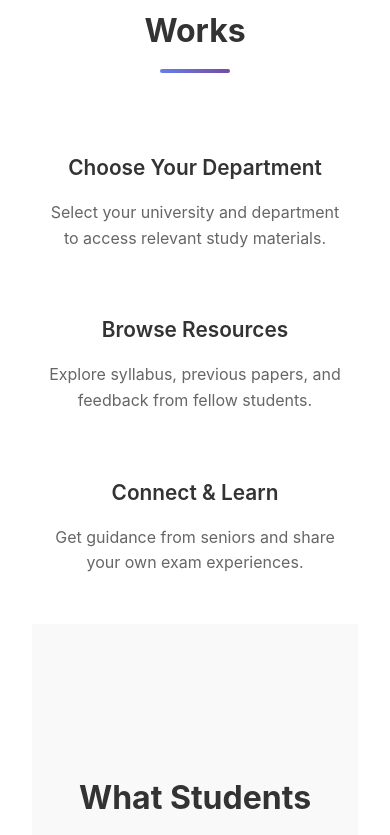
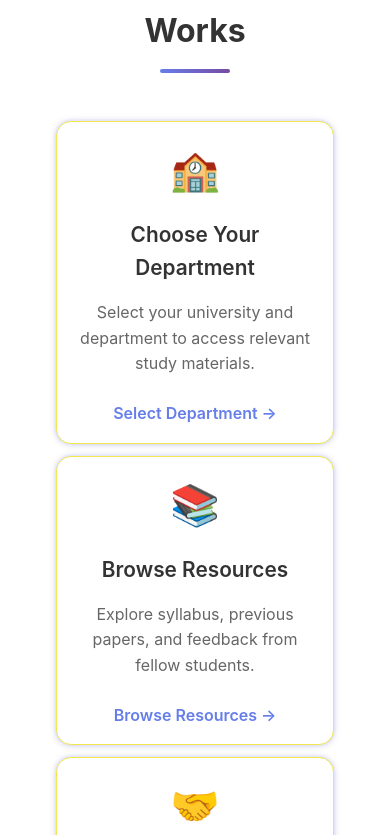
Before and after one commit to lovelymahor/StudyMatePlus, a React (Create React App) app in the folder client/: page / in a window 390 px wide. Shown: the part 2749-3584 px from the top of the page. Built offline with nearby package versions, Linux system fonts and the light colour scheme; no server answers.

Commit message:
Enhance How It Works Section Cards to Match Features Section Styling

```diff
--- a/client/src/pages/Home.css
+++ b/client/src/pages/Home.css
@@ -313,22 +313,32 @@
 }
 
 .step {
+  background: white;
+  padding: 2.5rem;
+  border-radius: 15px;
   text-align: center;
-  position: relative;
+  box-shadow:
+    0 0 10px rgba(102, 126, 234, 0.6), /* Inner glow */
+    0 0 20px rgba(118, 75, 162, 0.4), /* Outer glow */
+    0 5px 20px rgba(0, 0, 0, 0.1); /* Subtle base shadow */
+  transition: all 0.3s ease;
+  border: 1px solid #f2e74f;
+  position: relative; /* Ensure proper layering */
+  z-index: 1; /* Keep cards above any background effects */
 }
 
-.step-number {
-  width: 60px;
-  height: 60px;
-  background: linear-gradient(45deg, #667eea, #764ba2);
-  color: white;
-  border-radius: 50%;
-  display: flex;
-  align-items: center;
-  justify-content: center;
-  font-size: 1.5rem;
-  font-weight: 700;
-  margin: 0 auto 1.5rem;
+.step:hover {
+  transform: translateY(-10px);
+  box-shadow:
+    0 0 15px rgba(102, 126, 234, 0.8), /* Enhanced inner glow */
+    0 0 30px rgba(118, 75, 162, 0.6), /* Enhanced outer glow */
+    0 10px 30px rgba(0, 0, 0, 0.15); /* Enhanced base shadow */
+}
+
+.step-icon {
+  font-size: 3rem;
+  margin-bottom: 1.5rem;
+  display: block;
 }
 
 .step h3 {
@@ -341,6 +351,7 @@
 .step p {
   color: #666;
   line-height: 1.6;
+  margin-bottom: 1.5rem;
 }
 
 /* Testimonial Section */
@@ -443,57 +454,109 @@
 
 /* Footer */
 .footer {
-  background: #1a202c;
-  color: white;
-  padding: 3rem 0 1rem;
+  background: #111827;
+  color: #fff;
+  padding: 40px 0;
+  margin-top: 50px;
 }
 
 .footer-content {
-  display: grid;
-  grid-template-columns: repeat(auto-fit, minmax(250px, 1fr));
-  gap: 2rem;
-  margin-bottom: 2rem;
+  display: flex;
+  flex-wrap: wrap;
+  gap: 30px;
+  justify-content: space-between;
 }
 
-.footer-section h3 {
-  font-size: 1.5rem;
-  margin-bottom: 1rem;
-}
-
-.footer-section h4 {
-  font-size: 1.2rem;
-  margin-bottom: 1rem;
-  color: #ffd700;
+.footer-section h3, .footer-section h4 {
+  color: #facc15;
+  margin-bottom: 10px;
 }
 
 .footer-section p {
-  opacity: 0.8;
+  max-width: 300px;
   line-height: 1.6;
+}
+
+.social-links {
+  margin-top: 15px;
+  display: flex;
+  gap: 15px;
+}
+
+.social-links a {
+  color: #fff;
+  font-size: 1.5rem;
+  transition: all 0.3s ease;
+}
+
+.social-links a:hover {
+  color: #3b82f6;
+  transform: scale(1.2);
+}
+
+.footer-bottom {
+  margin-top: 30px;
+  text-align: center;
+  border-top: 1px solid rgba(255, 255, 255, 0.1);
+  padding-top: 15px;
+  font-size: 0.9rem;
+  color: #9ca3af;
 }
 
 .footer-section ul {
   list-style: none;
+  padding: 0;
 }
 
-.footer-section ul li {
-  margin-bottom: 0.5rem;
+.footer-section li {
+  margin-bottom: 8px;
 }
 
-.footer-section ul li a {
-  color: #cbd5e0;
+.footer-section a {
+  color: #d1d5db;
   text-decoration: none;
   transition: color 0.3s ease;
 }
 
-.footer-section ul li a:hover {
-  color: #ffd700;
+.footer-section a:hover {
+  color: #3b82f6;
 }
 
-.footer-bottom {
-  border-top: 1px solid #2d3748;
-  padding-top: 1rem;
-  text-align: center;
-  opacity: 0.8;
+.social-icons a {
+  color: white;
+  font-size: 1.5rem;
+  margin-right: 0.5rem;
+  transition: color 0.3s;
+}
+
+.social-icons a:hover {
+  color: #3b82f6;
+}
+
+.scroll-to-top {
+  position: fixed;
+  bottom: 30px;
+  right: 30px;
+  background: linear-gradient(135deg, #facc15, #fbbf24); /* matches yellow accent */
+  color: black;
+  font-size: 24px;
+  font-weight: bold;
+  padding: 14px;
+  border: none;
+  border-radius: 50%;
+  cursor: pointer;
+  box-shadow: 0 6px 12px rgba(0, 0, 0, 0.25);
+  z-index: 999;
+  transition: transform 0.2s ease, background 0.3s ease;
+}
+
+.scroll-to-top:hover {
+  background: linear-gradient(135deg, #fbbf24, #eab308);
+  transform: translateY(-3px) scale(1.1);
+}
+
+.scroll-to-top:active {
+  transform: scale(0.95);
 }
 
 /* Enhanced Responsive Design */
@@ -522,12 +585,7 @@
     gap: 2rem;
   }
 
-  .features-grid {
-    grid-template-columns: repeat(auto-fit, minmax(250px, 1fr)); /* Slightly narrower cards */
-    gap: 1.5rem;
-  }
-
-  .feature-card {
+  .feature-card, .step {
     padding: 2rem;
     box-shadow:
       0 0 8px rgba(102, 126, 234, 0.5),
@@ -535,7 +593,7 @@
       0 4px 15px rgba(0, 0, 0, 0.08); /* Reduced glow intensity */
   }
 
-  .feature-card:hover {
+  .feature-card:hover, .step:hover {
     box-shadow:
       0 0 12px rgba(102, 126, 234, 0.7),
       0 0 20px rgba(118, 75, 162, 0.5),
@@ -584,16 +642,16 @@
     padding: 4rem 0;
   }
 
-  .feature-card {
+  .feature-card, .step {
     padding: 2rem;
   }
 
-.features-grid {
+  .features-grid, .steps-grid {
     grid-template-columns: 1fr; /* Stack cards vertically on tablets */
     gap: 1rem;
   }
 
-  .feature-card {
+  .feature-card, .step {
     padding: 1.5rem;
     box-shadow:
       0 0 6px rgba(102, 126, 234, 0.4),
@@ -601,7 +659,7 @@
       0 3px 10px rgba(0, 0, 0, 0.06); /* Further reduced glow */
   }
 
-  .feature-card:hover {
+  .feature-card:hover, .step:hover {
     transform: translateY(-5px); /* Reduced lift on hover */
     box-shadow:
       0 0 10px rgba(102, 126, 234, 0.6),
@@ -712,20 +770,20 @@
     padding: 3rem 0;
   }
 
-  .feature-card {
+  .feature-card, .step {
     padding: 1.5rem;
     margin: 0 0.5rem;
   }
 
-  .feature-card h3 {
+  .feature-card h3, .step h3 {
     font-size: 1.3rem;
   }
 
-  .features-grid {
+  .features-grid, .steps-grid {
     gap: 0.75rem;
   }
 
-  .feature-card {
+  .feature-card, .step {
     padding: 1rem;
     box-shadow:
       0 0 4px rgba(102, 126, 234, 0.3),
@@ -733,7 +791,7 @@
       0 2px 8px rgba(0, 0, 0, 0.04); /* Minimal glow on mobile */
   }
 
-  .feature-card:hover {
+  .feature-card:hover, .step:hover {
     transform: translateY(-3px); /* Minimal lift on mobile */
     box-shadow:
       0 0 8px rgba(102, 126, 234, 0.5),
@@ -741,7 +799,7 @@
       0 3px 10px rgba(0, 0, 0, 0.06);
   }
 
-  .feature-icon {
+  .feature-icon, .step-icon {
     font-size: 2.5rem;
     margin-bottom: 1rem;
   }
@@ -765,13 +823,6 @@
 
   .how-it-works {
     padding: 3rem 0;
-  }
-
-  .step-number {
-    width: 50px;
-    height: 50px;
-    font-size: 1.3rem;
-    margin-bottom: 1rem;
   }
 
   .step h3 {
@@ -860,7 +911,7 @@
     font-size: 1.6rem;
   }
 
-  .feature-card {
+  .feature-card, .step {
     padding: 1.25rem;
     margin: 0 0.25rem;
   }
@@ -883,110 +934,3 @@
     gap: 0.75rem;
   }
 }
-
-
-.footer {
-  background: #111827;
-  color: #fff;
-  padding: 40px 0;
-  margin-top: 50px;
-}
-
-.footer-content {
-  display: flex;
-  flex-wrap: wrap;
-  gap: 30px;
-  justify-content: space-between;
-}
-
-.footer-section h3, .footer-section h4 {
-  color: #facc15;
-  margin-bottom: 10px;
-}
-
-.footer-section p {
-  max-width: 300px;
-  line-height: 1.6;
-}
-
-.social-links {
-  margin-top: 15px;
-  display: flex;
-  gap: 15px;
-}
-
-.social-links a {
-  color: #fff;
-  font-size: 1.5rem;
-  transition: all 0.3s ease;
-}
-
-.social-links a:hover {
-  color: #3b82f6;
-  transform: scale(1.2);
-}
-
-.footer-bottom {
-  margin-top: 30px;
-  text-align: center;
-  border-top: 1px solid rgba(255, 255, 255, 0.1);
-  padding-top: 15px;
-  font-size: 0.9rem;
-  color: #9ca3af;
-}
-
-.footer-section ul {
-  list-style: none;
-  padding: 0;
-}
-
-.footer-section li {
-  margin-bottom: 8px;
-}
-
-.footer-section a {
-  color: #d1d5db;
-  text-decoration: none;
-  transition: color 0.3s ease;
-}
-
-.footer-section a:hover {
-  color: #3b82f6;
-}
-
-.social-icons a {
-  color: white;
-  font-size: 1.5rem;
-  margin-right: 0.5rem;
-  transition: color 0.3s;
-}
-
-.social-icons a:hover {
-  color: #3b82f6;
-}
-
-.scroll-to-top {
-  position: fixed;
-  bottom: 30px;
-  right: 30px;
-  background: linear-gradient(135deg, #facc15, #fbbf24); /* matches yellow accent */
-  color: black;
-  font-size: 24px;
-  font-weight: bold;
-  padding: 14px;
-  border: none;
-  border-radius: 50%;
-  cursor: pointer;
-  box-shadow: 0 6px 12px rgba(0, 0, 0, 0.25);
-  z-index: 999;
-  transition: transform 0.2s ease, background 0.3s ease;
-}
-
-.scroll-to-top:hover {
-  background: linear-gradient(135deg, #fbbf24, #eab308);
-  transform: translateY(-3px) scale(1.1);
-}
-
-.scroll-to-top:active {
-  transform: scale(0.95);
-}
--- a/client/src/pages/Home.js
+++ b/client/src/pages/Home.js
@@ -2,10 +2,9 @@ import React, { useEffect, useState } from "react";
 import axios from "axios";
 import { Link } from "react-router-dom";
 import { motion, AnimatePresence } from 'framer-motion';
-import { FaGithub, FaLinkedin, FaDiscord , FaArrowUp} from "react-icons/fa";
+import { FaGithub, FaLinkedin, FaDiscord, FaArrowUp } from "react-icons/fa";
 import { SiX } from "react-icons/si";
 import logo from "./logo.png";
-
 
 import "./Home.css";
 
@@ -19,8 +18,6 @@ const Home = () => {
       .then((response) => setContributors(response.data))
       .catch((error) => console.error("Error fetching contributors", error));
   }, []);
-
-
 
   useEffect(() => {
     const checkScrollTop = () => {
@@ -43,10 +40,6 @@ const scrollToTop = () => {
       behavior: "smooth"
     });
   };
-
-
-
-
 
   // Animation variants
   const fadeInUp = {
@@ -382,37 +375,55 @@ const scrollToTop = () => {
           <motion.div className="steps-grid" variants={staggerChildren}>
             {[
               {
-                number: "1",
+                icon: "🏫",
                 title: "Choose Your Department",
-                description: "Select your university and department to access relevant study materials."
+                description: "Select your university and department to access relevant study materials.",
+                link: "/syllabus",
+                linkText: "Select Department →"
               },
               {
-                number: "2",
+                icon: "📚",
                 title: "Browse Resources",
-                description: "Explore syllabus, previous papers, and feedback from fellow students."
+                description: "Explore syllabus, previous papers, and feedback from fellow students.",
+                link: "/pyqs",
+                linkText: "Browse Resources →"
               },
               {
-                number: "3",
+                icon: "🤝",
                 title: "Connect & Learn",
-                description: "Get guidance from seniors and share your own exam experiences."
+                description: "Get guidance from seniors and share your own exam experiences.",
+                link: "/mentorship",
+                linkText: "Connect Now →"
               }
             ].map((step, index) => (
               <motion.div
                 key={index}
                 className="step"
                 variants={scaleIn}
-                whileHover={{ scale: 1.03, y: -5 }}
+                whileHover={{
+                  scale: 1.05,
+                  y: -10,
+                  boxShadow: "0 20px 40px rgba(0,0,0,0.1)"
+                }}
                 transition={{ type: "spring", stiffness: 300 }}
               >
                 <motion.div
-                  className="step-number"
-                  whileHover={{ scale: 1.1, rotate: 360 }}
-                  transition={{ duration: 0.3 }}
+                  className="step-icon"
+                  whileHover={{ scale: 1.2, rotate: 10 }}
+                  transition={{ type: "spring", stiffness: 400 }}
                 >
-                  {step.number}
+                  {step.icon}
                 </motion.div>
                 <h3>{step.title}</h3>
                 <p>{step.description}</p>
+                <motion.div
+                  whileHover={{ x: 5 }}
+                  transition={{ type: "spring", stiffness: 400 }}
+                >
+                  <Link to={step.link} className="feature-link">
+                    {step.linkText}
+                  </Link>
+                </motion.div>
               </motion.div>
             ))}
           </motion.div>
@@ -573,8 +584,6 @@ const scrollToTop = () => {
       </motion.section>
 
       {/* Footer */}
-
-{/* Footer */}
       <motion.footer
         className="footer"
         initial="hidden"
@@ -584,7 +593,6 @@ const scrollToTop = () => {
       >
         <div className="container">
           <motion.div className="footer-content" variants={staggerChildren}>
-
             {/* Left Section */}
             <motion.div className="footer-section" variants={slideInLeft}>
               <img
@@ -593,8 +601,6 @@ const scrollToTop = () => {
                 style={{ height: "50px", marginBottom: "10px" }}
               />
               <p>Empowering students with comprehensive academic resources and peer-to-peer learning.</p>
-
-
               {/* Social Links with Icons */}
               <div className="social-links">
                 <a href="https://github.com/lovelymahor/StudyMatePlus" target="_blank" rel="noopener noreferrer" className="social-icon github">
@@ -658,7 +664,6 @@ const scrollToTop = () => {
       <AnimatePresence>
         {showScroll && (
           <motion.button
-
             key="scrollTop"
             className="scroll-to-top"
             onClick={scrollToTop}
@@ -668,11 +673,10 @@ const scrollToTop = () => {
             whileHover={{ scale: 1.15, rotate: 5 }}
             whileTap={{ scale: 0.95 }}
           >
-    <FaArrowUp/>
+            <FaArrowUp />
           </motion.button>
         )}
       </AnimatePresence>
-
     </div>
   );
 };
```
Lines whose indentation alone changed are shown as unchanged.
